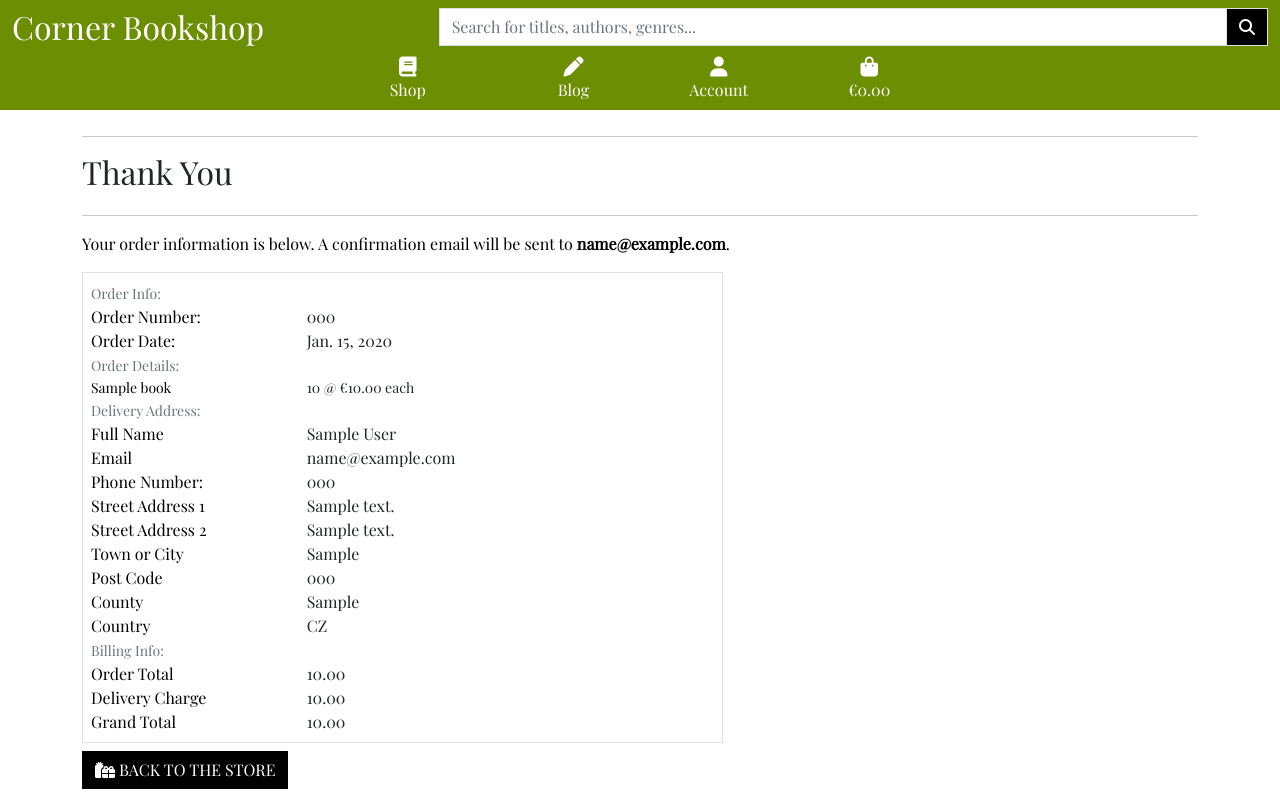
After one commit to Code-Institute-Submissions/https-github.com-finnahern-django-ecommerce-ms5MaResub, a Django app: page /checkout/checkout_success/000 in a window 1280 px wide. The commit adds this page. Run offline with Django 4.2, Linux system fonts and the light colour scheme; tables that the repository leaves empty hold one stand-in row (values such as "Sample post"); some libraries are stand-ins or nearby versions.

Commit message:
Complete stripe payment functionality and add checkout confirmation page

```diff
--- a/checkout/templates/checkout/checkout.html
+++ b/checkout/templates/checkout/checkout.html
@@ -78,7 +78,7 @@
                         <!-- Stripe card element -->
                         <div class="mb-3" id="card-element"></div>
                         <!-- Stripe card errors -->
-                        <div class="mb-3 text-danger" id="card-errors"></div>
+                        <div class="mb-3 text-danger" id="card-error"></div>
                         <!-- Pass the client secret to the view to retrieve the payment intent id -->
                         <input type="hidden" value="{{ client_secret }}" name="client_secret">
                     </fieldset>
--- /dev/null
+++ b/checkout/templates/checkout/checkout_success.html
@@ -0,0 +1,212 @@
+{% extends "base.html" %}
+{% load static %}
+
+{% block extra_css %}
+    <link rel="stylesheet" href="{% static 'checkout/css/checkout.css' %}">
+{% endblock %}
+
+{% block page_header %}
+    <div class="container header-container">
+        <div class="row">
+            <div class="col"></div>
+        </div>
+    </div>
+{% endblock %}
+
+{% block content %}
+    <div class="overlay"></div>
+    <div class="container">
+        <div class="row">
+            <div class="col">
+                <hr>
+                <h2 class="logo-font mb-4">Thank You</h2>
+                <hr>
+                <p class="text-black">Your order information  is below. A confirmation email will be sent to <strong>{{ order.email }}</strong>.</p>
+            </div>
+        </div>
+
+        <div class="row">
+            <div class="col-12 col-lg-7">
+                <div class="order-confirmation-wrapper p-2 border">
+                    <div class="row">
+                        <div class="col">
+                            <small class="text-muted">Order Info: </small>
+                        </div>
+                    </div>
+
+                    <div class="row">
+                        <div class="col-12 col-md-4">
+                            <p class="mb-0 text-black font-weight-bold">Order Number:</p>
+                        </div>
+                        <div class="col-12 col-md-8 text-md-right">
+                            <p class="mb-0">{{ order.order_number }}</p>
+                        </div>
+                    </div>
+
+                    <div class="row">
+                        <div class="col-12 col-md-4">
+                            <p class="mb-0 text-black font-weight-bold">Order Date:</p>
+                        </div>
+                        <div class="col-12 col-md-8 text-md-right">
+                            <p class="mb-0">{{ order.date }}</p>
+                        </div>
+                    </div>
+
+                    <div class="row">
+                        <div class="col">
+                            <small class="text-muted">Order Details: </small>
+                        </div>
+                    </div>
+
+                    {% for item in order.lineitems.all %}
+                    <div class="row">
+                        <div class="col-12 col-md-4">
+                            <p class="small mb-0 text-black font-weight-bold">
+                                {{ item.book.name }}
+                            </p>
+                        </div>
+                        <div class="col-12 col-md-8 text-md-right">
+                            <p class="small mb-0">{{ item.quantity }} @ €{{ item.book.price }} each</p>
+                        </div>
+                    </div>
+                    {% endfor %}
+
+                    <div class="row">
+                        <div class="col">
+                            <small class="text-muted">Delivery Address: </small> <!-- Deliver address info below in 8 rows _________________________________________________-->
+                        </div>
+                    </div>
+
+                    <div class="row">
+                        <div class="col-12 col-md-4">
+                            <p class="mb-0 text-black font-weight-bold">Full Name</p>
+                        </div>
+                        <div class="col-12 col-md-8 text-md-right">
+                            <p class="mb-0">{{ order.full_name }}</p>
+                        </div>
+                    </div>
+
+                    <div class="row">
+                        <div class="col-12 col-md-4">
+                            <p class="mb-0 text-black font-weight-bold">Email</p>
+                        </div>
+                        <div class="col-12 col-md-8 text-md-right">
+                            <p class="mb-0">{{ order.email }}</p>
+                        </div>
+                    </div>
+
+                    <div class="row">
+                        <div class="col-12 col-md-4">
+                            <p class="mb-0 text-black font-weight-bold">Phone Number: </p>
+                        </div>
+                        <div class="col-12 col-md-8 text-md-right">
+                            <p class="mb-0">{{ order.phone_number }}</p>
+                        </div>
+                    </div>
+
+                    <div class="row">
+                        <div class="col-12 col-md-4">
+                            <p class="mb-0 text-black font-weight-bold">Street Address 1</p>
+                        </div>
+                        <div class="col-12 col-md-8 text-md-right">
+                            <p class="mb-0">{{ order.street_address1 }}</p>
+                        </div>
+                    </div>
+
+                    {% if order.street_address2 %}
+                    <div class="row">
+                        <div class="col-12 col-md-4">
+                            <p class="mb-0 text-black font-weight-bold">Street Address 2</p>
+                        </div>
+                        <div class="col-12 col-md-8 text-md-right">
+                            <p class="mb-0">{{ order.street_address2 }}</p>
+                        </div>
+                    </div>
+                    {% endif %}
+
+                    <div class="row">
+                        <div class="col-12 col-md-4">
+                            <p class="mb-0 text-black font-weight-bold">Town or City</p>
+                        </div>
+                        <div class="col-12 col-md-8 text-md-right">
+                            <p class="mb-0">{{ order.town_or_city }}</p>
+                        </div>
+                    </div>
+
+                    {% if order.postcode %}
+                    <div class="row">
+                        <div class="col-12 col-md-4">
+                            <p class="mb-0 text-black font-weight-bold">Post Code</p>
+                        </div>
+                        <div class="col-12 col-md-8 text-md-right">
+                            <p class="mb-0">{{ order.postcode }}</p>
+                        </div>
+                    </div>
+                    {% endif %}
+
+                    {% if order.county %}
+                    <div class="row">
+                        <div class="col-12 col-md-4">
+                            <p class="mb-0 text-black font-weight-bold">County</p>
+                        </div>
+                        <div class="col-12 col-md-8 text-md-right">
+                            <p class="mb-0">{{ order.county }}</p>
+                        </div>
+                    </div>
+                    {% endif %}
+
+                    <div class="row">
+                        <div class="col-12 col-md-4">
+                            <p class="mb-0 text-black font-weight-bold">Country</p>
+                        </div>
+                        <div class="col-12 col-md-8 text-md-right">
+                            <p class="mb-0">{{ order.country }}</p>
+                        </div>
+                    </div>
+                    <!-- Billing info  _________________________________________________-->
+                    <div class="row">
+                        <div class="col">
+                            <small class="text-muted">Billing Info: </small>
+                        </div>
+                    </div>
+
+                    <div class="row">
+                        <div class="col-12 col-md-4">
+                            <p class="mb-0 text-black font-weight-bold">Order Total</p>
+                        </div>
+                        <div class="col-12 col-md-8 text-md-right">
+                            <p class="mb-0">{{ order.order_total }}</p>
+                        </div>
+                    </div>
+
+                    <div class="row">
+                        <div class="col-12 col-md-4">
+                            <p class="mb-0 text-black font-weight-bold">Delivery Charge</p>
+                        </div>
+                        <div class="col-12 col-md-8 text-md-right">
+                            <p class="mb-0">{{ order.delivery_cost }}</p>
+                        </div>
+                    </div>
+
+                    <div class="row">
+                        <div class="col-12 col-md-4">
+                            <p class="mb-0 text-black font-weight-bold">Grand Total</p>
+                        </div>
+                        <div class="col-12 col-md-8 text-md-right">
+                            <p class="mb-0">{{ order.grand_total }}</p>
+                        </div>
+                    </div>
+                </div>
+            </div>
+        </div>
+
+        <div class="row">
+            <div class="col-12 col-lg-7 text-right">
+                <a href="#" class="btn btn-black rounded-0 my-2">
+                    <span class="icon mr-2"><i class="fas fa-gifts"></i></span>
+                    <span class="text-uppercase">Back to the store</span>
+                </a>
+            </div>
+        </div>
+    </div>
+{% endblock %}
--- a/checkout/urls.py
+++ b/checkout/urls.py
@@ -3,4 +3,6 @@ from . import views
 
 urlpatterns = [
     path("", views.checkout, name="checkout"),
+    path("checkout_success/<order_number>", views.checkout_success, name="checkout_success"),
+    path("cache_checkout_data/", views.cache_checkout_data, name="cache_checkout_data"),
 ]
--- a/checkout/views.py
+++ b/checkout/views.py
@@ -1,14 +1,33 @@
-from django.shortcuts import render, redirect, reverse
+from django.shortcuts import render, redirect, reverse, get_object_or_404, HttpResponse
+from django.views.decorators.http import require_POST
 from django.contrib import messages
 from django.conf import settings
 
 from .forms import OrderForm
 from .models import Order, OrderLineItem
 from shop.models import Book
-# from cart.context import cart_contents
+from cart.contexts import cart_contents
 
-# import stripe
+import stripe
 import json
+
+
+@require_POST
+def cache_checkout_data(request):
+    """module string"""
+    try:
+        pid = request.POST.get("client_secret").split("_secret")[0]
+        stripe.api_key = settings.STRIPE_SECRET_KEY
+        stripe.PaymentIntent.modify(pid, metadata={
+            "cart": json.dumps(request.session.get("cart", {})),
+            "save_info": request.POST.get("save_info"),
+            "username": request.user,
+        })
+        return HttpResponse(status=200)
+    except Exception as e:
+        messages.error(request, "Sorry, your payment cannot be \
+            processed right now. Please try again later.")
+        return HttpResponse(content=e, status=400)
 
 
 def checkout(request):
@@ -18,17 +37,88 @@ def checkout(request):
     stripe_public_key = settings.STRIPE_PUBLIC_KEY
     stripe_secret_key = settings.STRIPE_SECRET_KEY
 
-    cart = request.session.get("cart", {})
-    if not cart:
-        messages.error(request, "There's nothing in your cart! Redirecting...")
-        return redirect(reverse("shop"))
+    if request.method == "POST":
+        cart = request.session.get("cart", {})
 
-    order_form = OrderForm()
+        form_data = {
+            "full_name": request.POST["full_name"],
+            "email": request.POST["email"],
+            "phone_number": request.POST["phone_number"],
+            "country": request.POST["country"],
+            "postcode": request.POST["postcode"],
+            "town_or_city": request.POST["town_or_city"],
+            "street_address1": request.POST["street_address1"],
+            "street_address2": request.POST["street_address2"],
+            "county": request.POST["county"],
+        }
+        order_form = OrderForm(form_data)
+        if order_form.is_valid():
+            order = order_form.save(commit=False)
+            pid = request.POST.get("client_secret").split("_secret")[0]
+            order.stripe_pid = pid
+            order.original_cart = json.dumps(cart)
+            order.save()
+
+            for book_id, quantity in cart.items():
+                book = get_object_or_404(Book, pk=book_id)
+                order_line_item = OrderLineItem(
+                    order=order,
+                    book=book,
+                    quantity=quantity,
+                )
+                order_line_item.save()
+            request.session["save_info"] = "save-info" in request.POST
+            return redirect(reverse("checkout_success", args=[order.order_number]))
+        else:
+            messages.error(request, "There was an error with your form. \
+                Please double check your information.")
+
+    else:
+        cart = request.session.get("cart", {})
+        if not cart:
+            messages.error(request, "There's nothing in your cart! Redirecting...")
+            return redirect(reverse("shop"))
+
+        current_cart = cart_contents(request)
+        total = current_cart['grand_total']
+        stripe_total = round(total * 100)
+        stripe.api_key = stripe_secret_key
+        intent = stripe.PaymentIntent.create(
+            amount=stripe_total,
+            currency=settings.STRIPE_CURRENCY,
+        )
+
+        order_form = OrderForm()
+
+    if not stripe_public_key:
+        messages.warning(request, "Stripe public key is missing, check that it's set in the enviornment!")
+
     template = "checkout/checkout.html"
     context = {
         "order_form": order_form,
         "stripe_public_key": stripe_public_key,
-        "client_secret": "test client secret",
+        "client_secret": intent.client_secret,
     }
 
     return render(request, template, context)
+
+
+def checkout_success(request, order_number):
+    """
+    Handles successful checkouts
+    """
+    save_info = request.session.get("save_info")
+    order = get_object_or_404(Order, order_number=order_number)
+    messages.success(request, f'Order successfully processed! \
+        Your order number is {order_number}. A confirmation \
+        email will be sent to {order.email}.')
+
+    if "cart" in request.session:
+        del request.session["cart"]
+
+    template = "checkout/checkout_success.html"
+    context = {
+        "order": order,
+    }
+
+    return render(request, template, context)
--- a/cornerbooks/settings.py
+++ b/cornerbooks/settings.py
@@ -187,7 +187,7 @@ SITE_ID = 1
 
 STANDARD_DELIVERY_PERCENTAGE = 10
 
-# STRIPE
+# Stripe
 STRIPE_CURRENCY = 'eur'
 STRIPE_PUBLIC_KEY = os.getenv('STRIPE_PUBLIC_KEY', '')
 STRIPE_SECRET_KEY = os.getenv('STRIPE_SECRET_KEY', '')
--- a/requirements.txt
+++ b/requirements.txt
@@ -18,3 +18,4 @@ python3-openid==3.2.0
 requests-oauthlib==1.3.1
 s3transfer==0.5.2
 sqlparse==0.4.2
+stripe==2.68.0
```
Also changed, not shown: checkout/static/checkout/js/stripe_elements.js (+98 -3 lines).
